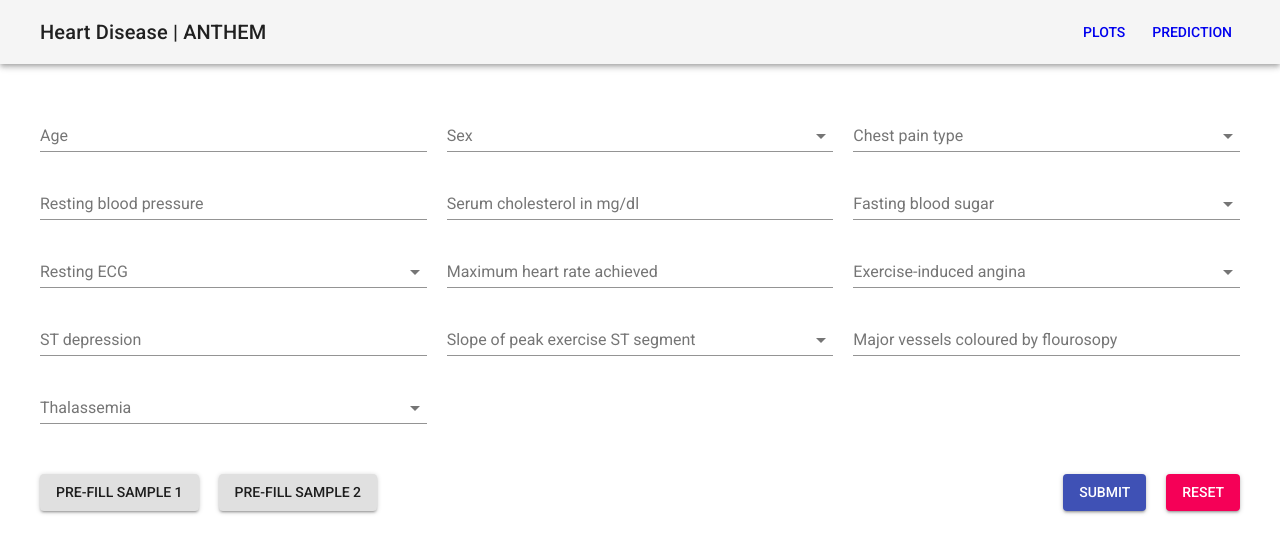
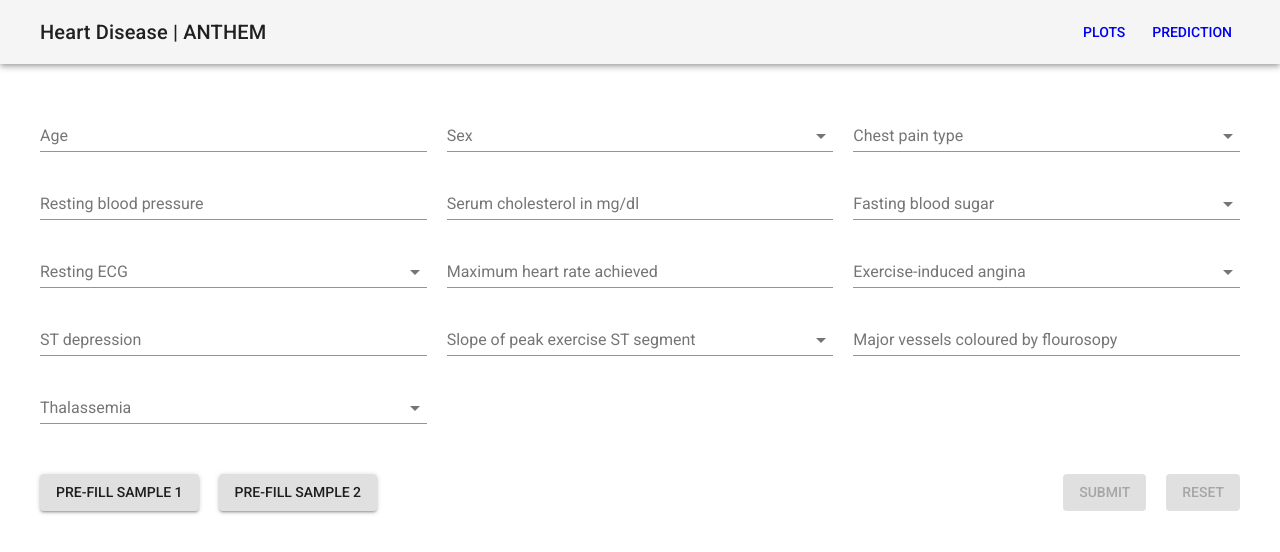
Before and after one commit to timhor/Heart-Disease-Visualisation, a React (Create React App) app in the folder frontend/: page /prediction in a window 1280 px wide. Shown: the top 552 px of the page. Built offline with nearby package versions, Linux system fonts and the light colour scheme.

Commit message:
Add conditions to disable submit and reset buttons

```diff
--- a/frontend/src/components/Prediction.js
+++ b/frontend/src/components/Prediction.js
@@ -283,6 +283,7 @@ class Prediction extends Component {
               <Button
                 variant="contained"
                 color="primary"
+                disabled={Object.values(this.state).some(value => value === '')}
                 onClick={() => this.getPrediction()}
                 classes={{ root: classes.button }}
                 // need to call the function here to handle 'this' binding
@@ -292,6 +293,7 @@ class Prediction extends Component {
               <Button
                 variant="contained"
                 color="secondary"
+                disabled={Object.values(this.state).every(value => value === '' || value === undefined)}
                 onClick={this.resetState}
                 classes={{ root: classes.button }}
               >
```
